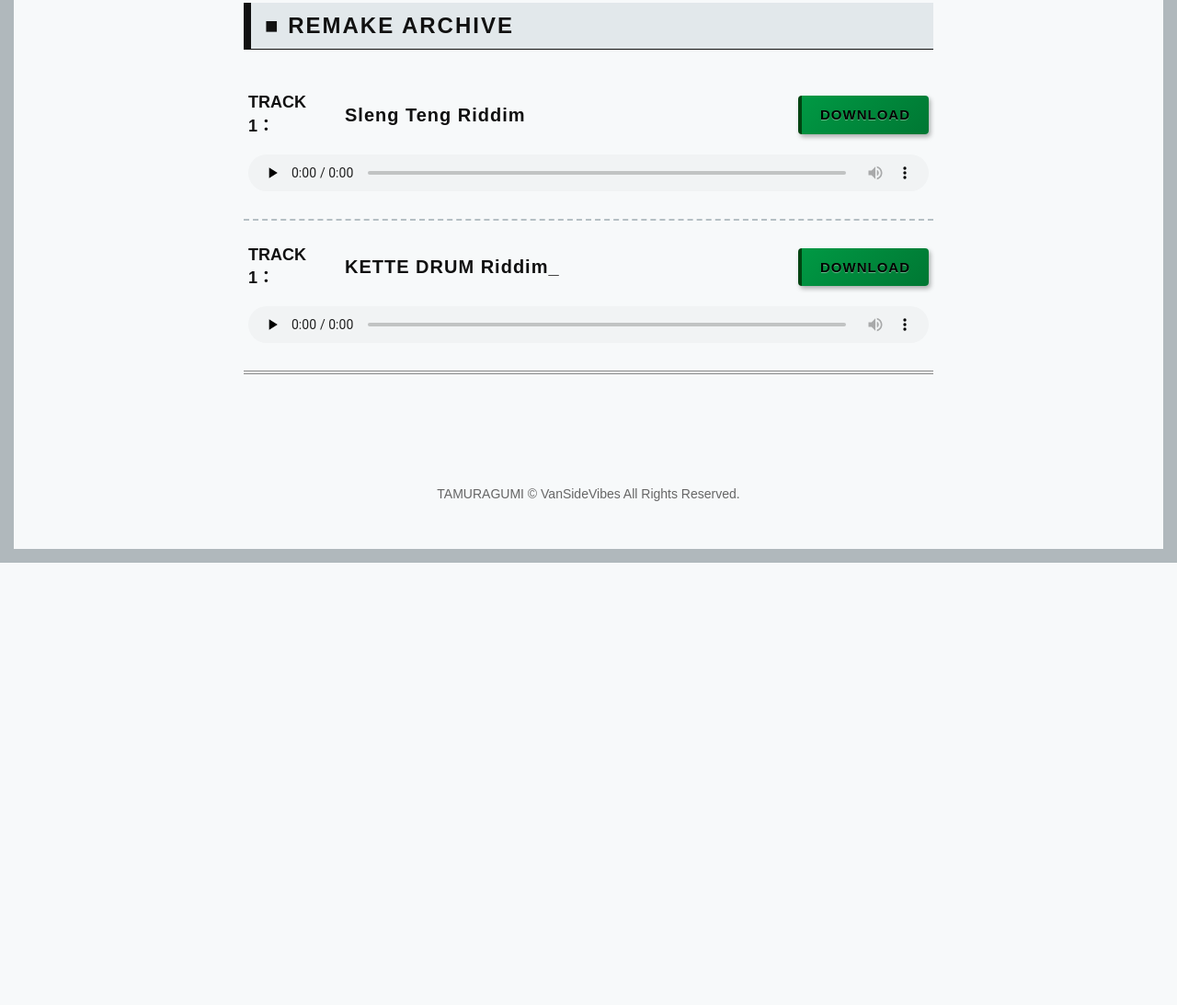
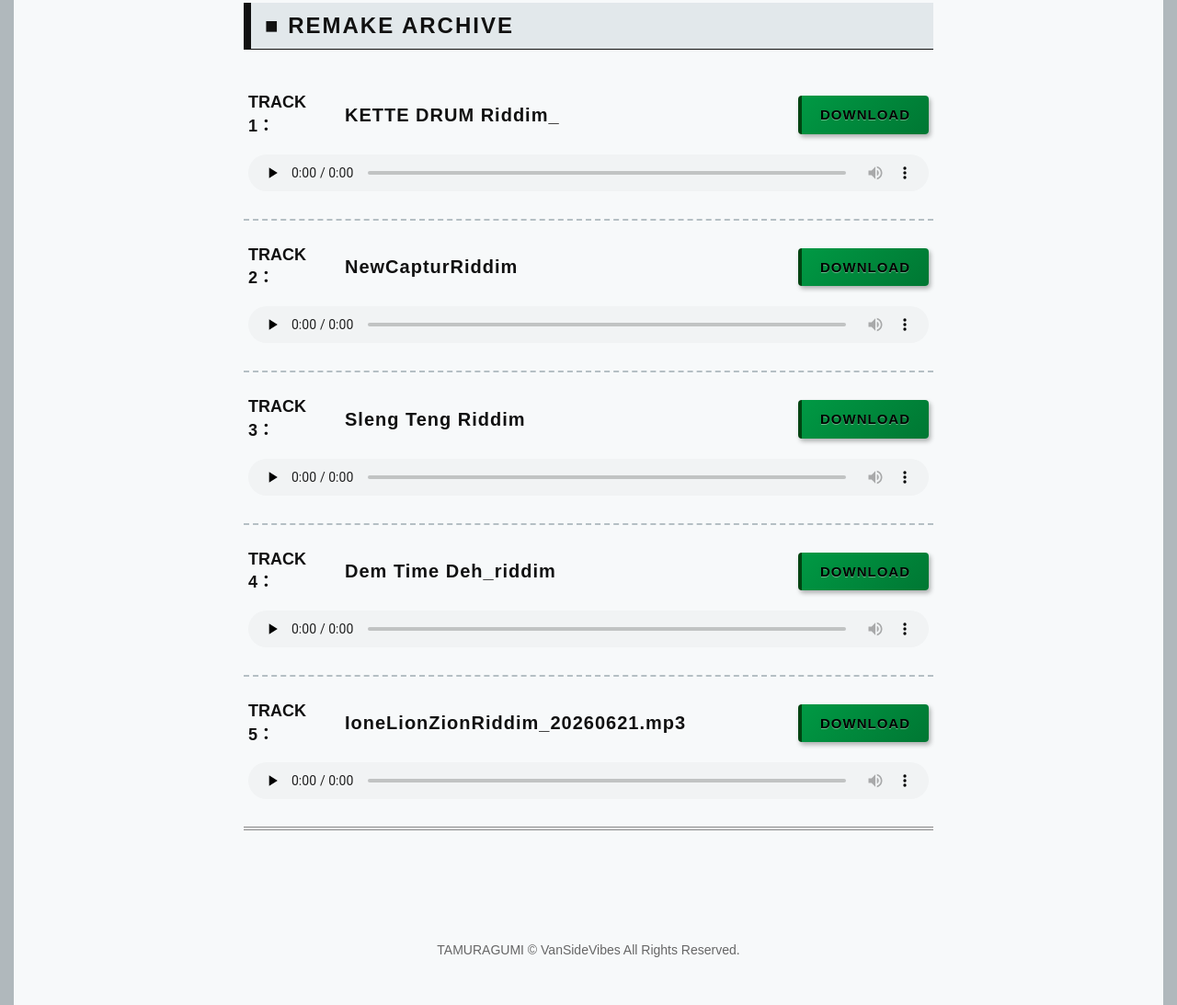
Before and after one commit to vanside408/vanside408, a plain HTML site: page home/reggae_history.html in a window 1280 px wide. Shown: the part 996-2089 px from the top of the page at 92% size. Before the commit the page ends 1608 px from the top, so only its background shows below. Drawn offline with nearby package versions, Linux system fonts and the light colour scheme.

Commit message:
Update reggae_history.html

```diff
--- a/home/reggae_history.html
+++ b/home/reggae_history.html
@@ -255,10 +255,36 @@
         <div class="project-section">
             <div class="project-divider-title">■ REMAKE ARCHIVE</div>
 
+			<div class="track-row">
+                <div class="track-row-upper">
+                    <div class="track-info-area">
+                        <div class="track-num">TRACK 1：</div>
+                        <div class="track-name-plain">KETTE DRUM Riddim_</div>
+                    </div>
+                    <a href="ns_audio/KETTE_DRUM_Riddim_Nagamoto_master_20260524.mp3" download="KETTE_DRUM_Riddim_Nagamoto_master_20260524.mp3" class="green-magnet-btn">DOWNLOAD</a>
+                </div>
+                <div class="audio-player-zone">
+                    <audio src="ns_audio/KETTE_DRUM_Riddim_Nagamoto_master_20260524.mp3" controls preload="none"></audio>
+                </div>
+            </div>
+
+			<div class="track-row">
+                <div class="track-row-upper">
+                    <div class="track-info-area">
+                        <div class="track-num">TRACK 2：</div>
+                        <div class="track-name-plain">NewCapturRiddim</div>
+                    </div>
+                    <a href="ns_audio/NewCapturRiddim_20260621.mp3" download="NewCapturRiddim_20260621.mp3" class="green-magnet-btn">DOWNLOAD</a>
+                </div>
+                <div class="audio-player-zone">
+                    <audio src="ns_audio/NewCapturRiddim_20260621.mp3" controls preload="none"></audio>
+                </div>
+            </div>
+
             <div class="track-row">
                 <div class="track-row-upper">
                     <div class="track-info-area">
-                        <div class="track-num">TRACK 1：</div>
+                        <div class="track-num">TRACK 3：</div>
                         <div class="track-name-plain">Sleng Teng Riddim</div>
                     </div>
                     <a href="ns_audio/SlengTengRiddim_20260621.mp3" download="SlengTengRiddim_20260621.mp3" class="green-magnet-btn">DOWNLOAD</a>
@@ -271,14 +297,29 @@
 			<div class="track-row">
                 <div class="track-row-upper">
                     <div class="track-info-area">
-                        <div class="track-num">TRACK 1：</div>
-                        <div class="track-name-plain">KETTE DRUM Riddim_</div>
+                        <div class="track-num">TRACK 4：</div>
+                        <div class="track-name-plain">Dem Time Deh_riddim</div>
                     </div>
-                    <a href="ns_audio/KETTE_DRUM_Riddim_Nagamoto_master_20260524.mp3" download="KETTE_DRUM_Riddim_Nagamoto_master_20260524.mp3" class="green-magnet-btn">DOWNLOAD</a>
+                    <a href="ns_audio/Dem Time Deh_remake.mp3" download="Dem Time Deh_remake.mp3" class="green-magnet-btn">DOWNLOAD</a>
                 </div>
                 <div class="audio-player-zone">
-                    <audio src="ns_audio/KETTE_DRUM_Riddim_Nagamoto_master_20260524.mp3" controls preload="none"></audio>
+                    <audio src="ns_audio/Dem Time Deh_remake.mp3" controls preload="none"></audio>
                 </div>
+            </div>
+
+			<div class="track-row">
+                <div class="track-row-upper">
+                    <div class="track-info-area">
+                        <div class="track-num">TRACK 5：</div>
+                        <div class="track-name-plain">IoneLionZionRiddim_20260621.mp3</div>
+                    </div>
+                    <a href="ns_audio/IoneLionZionRiddim_20260621.mp3" download="IoneLionZionRiddim_20260621.mp3" class="green-magnet-btn">DOWNLOAD</a>
+                </div>
+                <div class="audio-player-zone">
+                    <audio src="ns_audio/IoneLionZionRiddim_20260621.mp3" controls preload="none"></audio>
+                </div>
+            </div>
+
             </div>
         </div>
 
```
